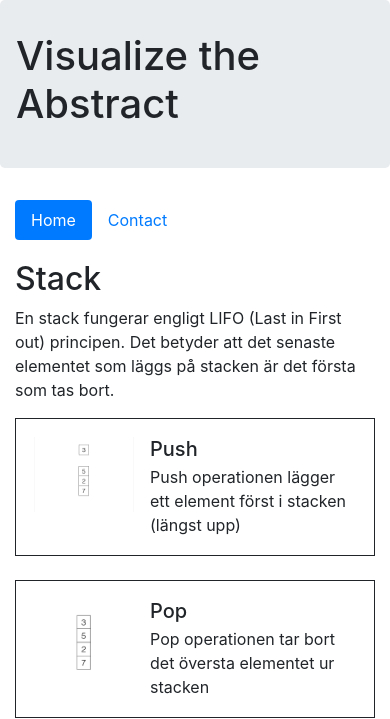
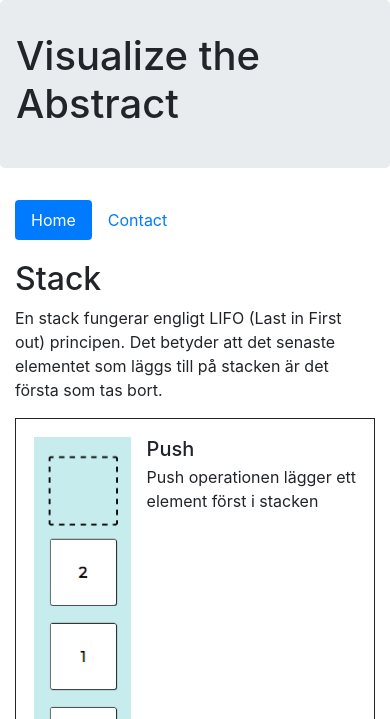
Before and after one commit to vruss/visualize, a PHP site: page / in a window 390 px wide. Shown: the top 719 px of the page. Run offline with PHP 8.4, Linux system fonts and the light colour scheme.

Commit message:
Images added

```diff
--- a/contact.php
+++ b/contact.php
@@ -10,7 +10,10 @@
 <?php include("includes/navigation.php");?>
 
 <div class="container" id="main-content">
-    <p>You can contact me on my student email: viro1702@student.miun.se</p>
+    <h5>Viktor Rosvall</h5>
+    <p>email: viro1702@student.miun.se</p>
+    <h5>Joakim Sjöquist</h5>
+    <p>email: josj1701@student.miun.se</p>
 </div>
 
 <?php include("includes/footer.php");?>
--- a/includes/footer.php
+++ b/includes/footer.php
@@ -1,6 +1,6 @@
 <div class="footer">
     &copy; <?php print "Viktor Rosvall och Joakim Sjöquist " . date("Y");?>
-    <script src="https://code.jquery.com/jquery-3.3.1.slim.min.js" integrity="sha384-q8i/X+965DzO0rT7abK41JStQIAqVgRVzpbzo5smXKp4YfRvH+8abtTE1Pi6jizo" crossorigin="anonymous"></script>
+    <!-- <script src="https://code.jquery.com/jquery-3.3.1.slim.min.js" integrity="sha384-q8i/X+965DzO0rT7abK41JStQIAqVgRVzpbzo5smXKp4YfRvH+8abtTE1Pi6jizo" crossorigin="anonymous"></script>
     <script src="https://cdnjs.cloudflare.com/ajax/libs/popper.js/1.14.7/umd/popper.min.js" integrity="sha384-UO2eT0CpHqdSJQ6hJty5KVphtPhzWj9WO1clHTMGa3JDZwrnQq4sF86dIHNDz0W1" crossorigin="anonymous"></script>
-    <script src="https://stackpath.bootstrapcdn.com/bootstrap/4.3.1/js/bootstrap.min.js" integrity="sha384-JjSmVgyd0p3pXB1rRibZUAYoIIy6OrQ6VrjIEaFf/nJGzIxFDsf4x0xIM+B07jRM" crossorigin="anonymous"></script>
+    <script src="https://stackpath.bootstrapcdn.com/bootstrap/4.3.1/js/bootstrap.min.js" integrity="sha384-JjSmVgyd0p3pXB1rRibZUAYoIIy6OrQ6VrjIEaFf/nJGzIxFDsf4x0xIM+B07jRM" crossorigin="anonymous"></script> -->
 </div>
--- a/index.php
+++ b/index.php
@@ -14,14 +14,14 @@
 	<div class="container" id="main-content">
 		<h2>Stack</h2>
 		<p>En stack fungerar engligt LIFO (Last in First out) principen.
-            Det betyder att det senaste elementet som läggs
+			Det betyder att det senaste elementet som läggs till
 			på stacken är det första som tas bort.</p>
 		<ul class="list-unstyled">
 			<li class="media">
 				<img src="images/stackpush.gif" class="mr-3" alt="Stack pop">
 				<div class="media-body">
 					<h5 class="mt-0 mb-1">Push</h5>
-					<p>Push operationen lägger ett element först i stacken (längst upp)</p>
+					<p>Push operationen lägger ett element först i stacken</p>
 				</div>
 			</li>
 			<li class="media my-4">
@@ -32,10 +32,10 @@
 				</div>
 			</li>
 			<li class="media">
-				<img src="..." class="mr-3" alt="...">
+				<img src="images/stackpeek.gif" class="mr-3" alt="...">
 				<div class="media-body">
 					<h5 class="mt-0 mb-1">Peek</h5>
-					<p>Tittar på det översta elementet i stacken</p>
+					<p>Tittar på det översta elementet i stacken utan att ta bort det</p>
 				</div>
 			</li>
 		</ul>
--- a/stylesheets/style.css
+++ b/stylesheets/style.css
@@ -30,9 +30,27 @@
     border: solid 1px;
 }
 .media img {
-    width: 100px;
-    /* height: 50px; */
+    width: 15%;
 }
 .media p {
     margin-bottom: 0;
 }
+
+
+@media (max-width: 992px) {
+    .media img {
+        width: 20%;
+    }
+}
+
+@media (max-width: 768px) {
+    .media img {
+        width: 25%;
+    }
+}
+
+@media (max-width: 576px) {
+    .media img {
+        width: 30%;
+    }
+}
```
Also changed, not shown: images/stackpeek.gif (added), images/stackpop.gif, images/stackpush.gif.
